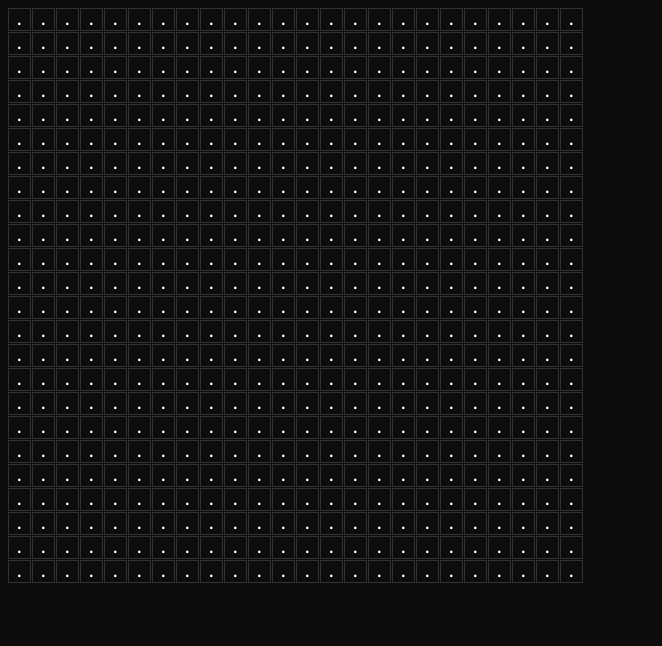
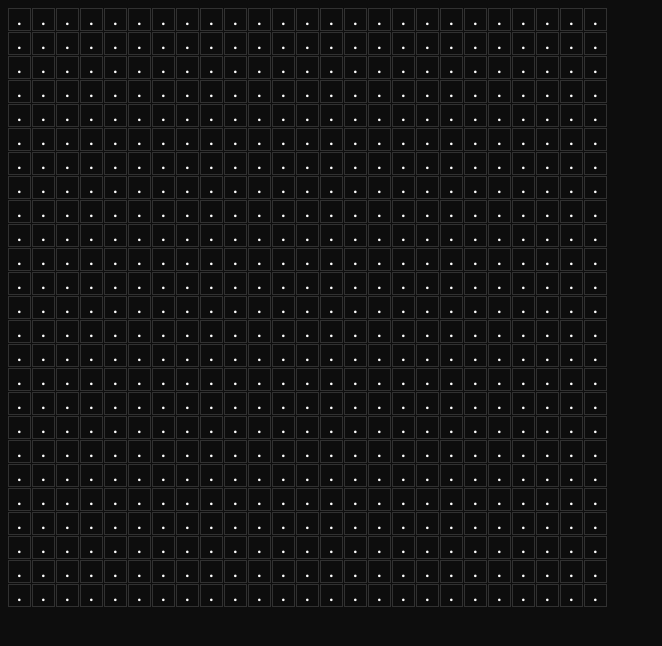
Before and after one commit to muribrine/The-Town-in-the-mist, a website with bundled scripts: page index.html in a window 1280 px wide. Shown: the whole page, without its empty margins (0-662 px from the left). Built offline with nearby package versions, Linux system fonts and the light colour scheme.

Commit message:
world grid and renderer changes
1. Added the world grid
2. The renderer now takes sections(25x25) of the world_grid to display in the view_grid

```diff
--- a/jsScripts/core.js
+++ b/jsScripts/core.js
@@ -1,5 +1,6 @@
 import { createViewGrid } from './rendering/createViewGrid.js';
 import { renderViewGrid } from './rendering/renderViewGrid.js';
+import { updateViewGrid } from './rendering/updateViewGrid.js';
 
 import { createGameObject } from './game/createGameObject.js';
 import { createWorldGrid } from './game/createWorldGrid.js';
@@ -12,21 +13,32 @@ const gameState = {
 	game_data: {
 		world_grid_data: {},
 		stats_data: {},
-		entity_data: {},
+		entity_data: {
+			camera: { gx: 12, gy: 12, size: 25 },
+		},
 		object_data: {},
 		turn_data: {},
 	}, //Internal data
 	source_data: {
 		audio: {},
-		config: {},
+		config: {
+			default_symbol: '.',
+			defaultUndefinedSymbol: '*',
+		},
 	}, //Audio and config data
 };
 
-gameState['viewport_data']['view_grid_data'] = createViewGrid(25, '.');
+gameState['viewport_data']['view_grid_data'] = createViewGrid(25, gameState['source_data']['config']['default_symbol']);
+gameState['game_data']['world_grid_data'] = createWorldGrid(625, gameState['source_data']['config']['default_symbol']);
 
 gameLoop();
 
 function gameLoop() {
+	gameState['viewport_data']['view_grid_data'] = updateViewGrid(
+		gameState['game_data']['entity_data']['camera'],
+		gameState['game_data']['world_grid_data'],
+		gameState['source_data']['config']['defaultUndefinedSymbol']
+	);
 	renderViewGrid(gameState['viewport_data']['view_grid_data']);
 	requestAnimationFrame(gameLoop);
 }
--- a/jsScripts/game/createWorldGrid.js
+++ b/jsScripts/game/createWorldGrid.js
@@ -1,3 +1,16 @@
-function createWorldGrid() {}
+function createWorldGrid(size, defaultSymbol) {
+	let world_grid_data = {};
+
+	try {
+		for (let y = 0; y < size; y++) {
+			for (let x = 0; x < size; x++) {
+				world_grid_data[`x${x}y${y}`] = defaultSymbol;
+			}
+		}
+		return world_grid_data;
+	} catch (error) {
+		console.error(error);
+	}
+}
 
 export { createWorldGrid };
--- a/jsScripts/rendering/createViewGrid.js
+++ b/jsScripts/rendering/createViewGrid.js
@@ -16,8 +16,8 @@ function createViewGrid(size, defaultSymbol) {
 	let view_grid_data = {};
 
 	try {
-		for (let y = 1; y < size; y++) {
-			for (let x = 1; x < size; x++) {
+		for (let y = 0; y < size; y++) {
+			for (let x = 0; x < size; x++) {
 				view_grid_data[`x${x}y${y}`] = defaultSymbol;
 				grid.appendChild(createCell(x, y, defaultSymbol));
 			}
--- /dev/null
+++ b/jsScripts/rendering/updateViewGrid.js
@@ -0,0 +1,21 @@
+function updateViewGrid(camera, world_grid_data, defaultUndefinedSymbol) {
+	let { gx, gy, size } = camera;
+	let view_grid_data = {};
+	for (let y = 0; y < size; y++) {
+		for (let x = 0; x < size; x++) {
+			let tx = gx - 12 + x; //target's X position is the camera´s global X position subtracted from 12 minus the target's local X position
+			let ty = gy - 12 + y;
+
+			let cellSymbol = world_grid_data[`x${tx}y${ty}`];
+
+			if (!cellSymbol) {
+				cellSymbol = defaultUndefinedSymbol;
+			}
+
+			view_grid_data[`x${x}y${y}`] = cellSymbol;
+		}
+	}
+	return view_grid_data;
+}
+
+export { updateViewGrid };
--- a/style.css
+++ b/style.css
@@ -9,8 +9,8 @@
 
 #grid {
 	display: grid;
-	grid-template-columns: 24px 24px 24px 24px 24px 24px 24px 24px 24px 24px 24px 24px 24px 24px 24px 24px 24px 24px 24px 24px 24px 24px 24px 24px;
-	grid-template-rows: 24px 24px 24px 24px 24px 24px 24px 24px 24px 24px 24px 24px 24px 24px 24px 24px 24px 24px 24px 24px 24px 24px 24px 24px;
+	grid-template-columns: 24px 24px 24px 24px 24px 24px 24px 24px 24px 24px 24px 24px 24px 24px 24px 24px 24px 24px 24px 24px 24px 24px 24px 24px 24px;
+	grid-template-rows: 24px 24px 24px 24px 24px 24px 24px 24px 24px 24px 24px 24px 24px 24px 24px 24px 24px 24px 24px 24px 24px 24px 24px 24px 24px;
 }
 
 .cell {
```
